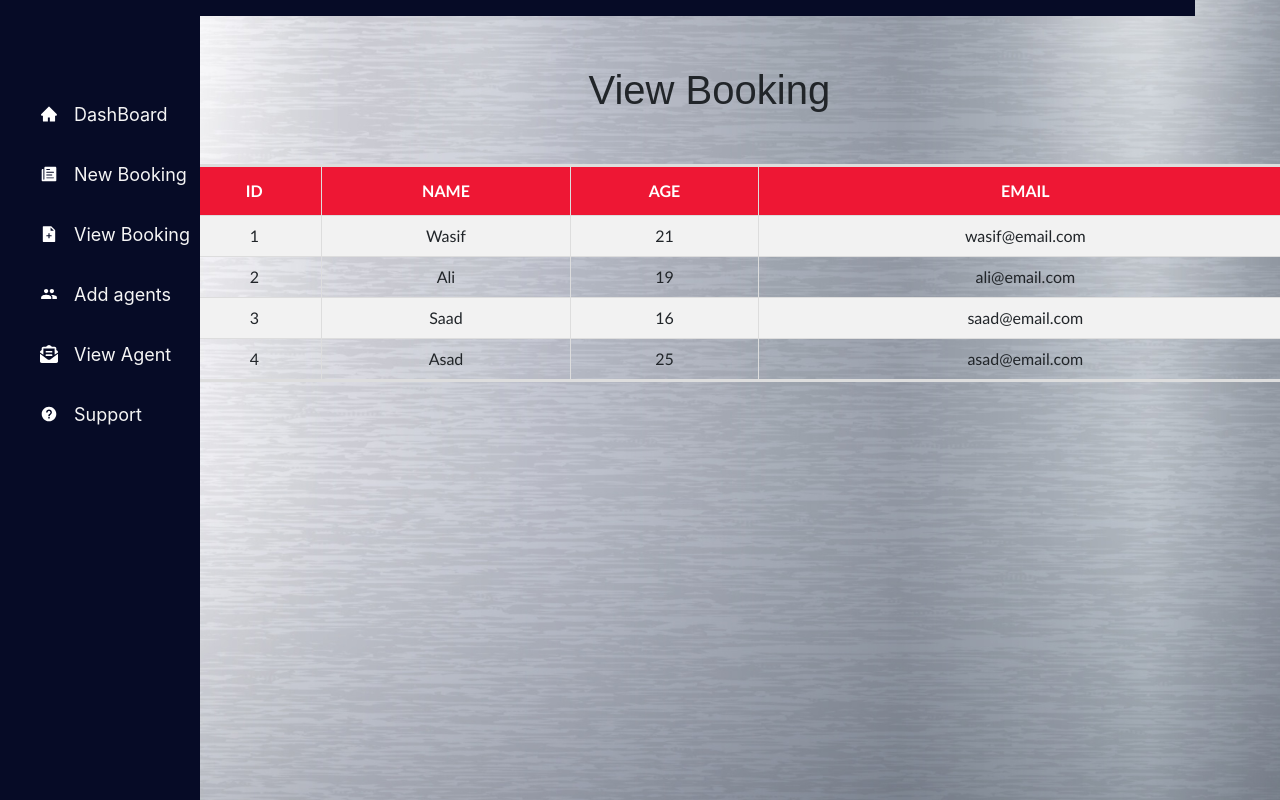
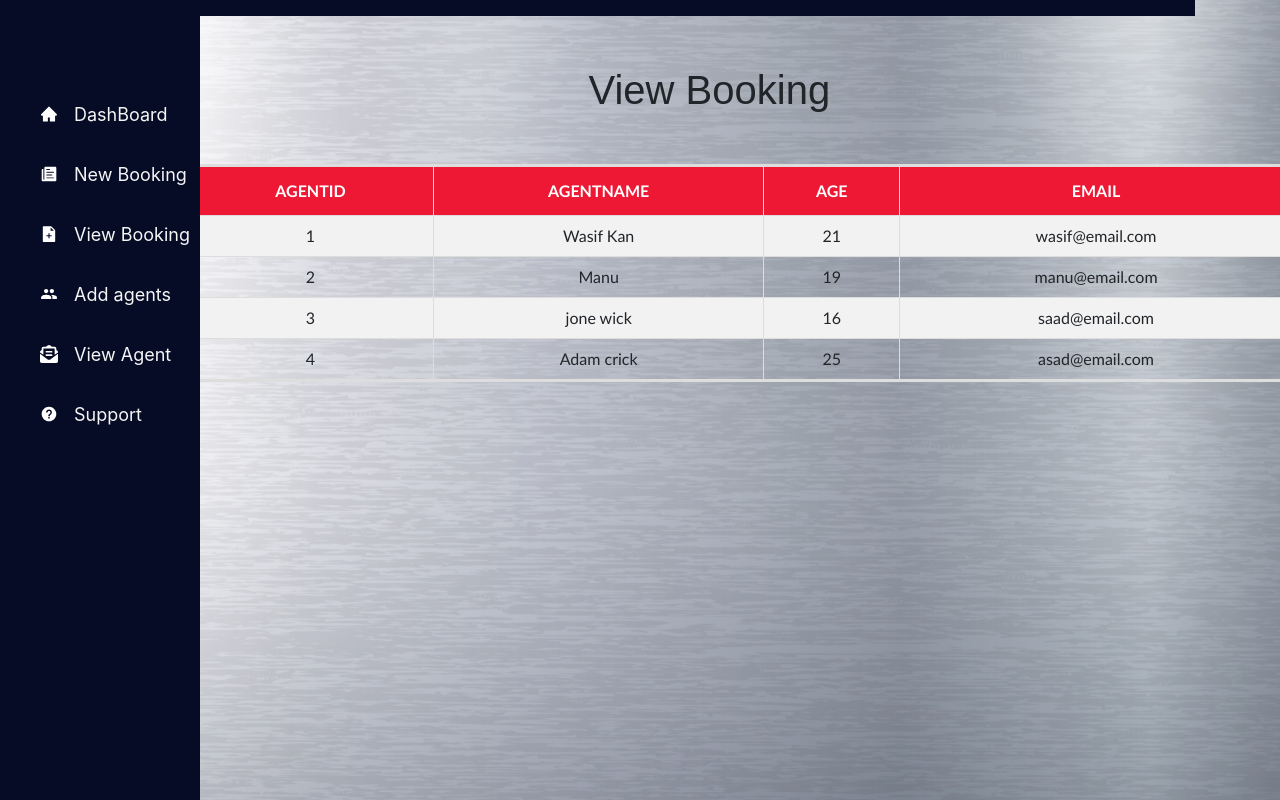
Before and after one commit to manuchaturvedi/Servicefrontend, a React (Create React App) app: page /BookingTable in a window 1280 px wide. Built offline with nearby package versions, Linux system fonts and the light colour scheme.

Commit message:
add tables

```diff
--- a/src/Login.js
+++ b/src/Login.js
@@ -42,7 +42,7 @@ export default class Login extends Component {
     }
       renderRedirect = () => {
         if (this.state.redirect) {
-          return <Redirect to='/AddAgent' />
+          return <Redirect to='/BookingTable' />
         }
       }
     render() {
--- a/src/Tabledata.js
+++ b/src/Tabledata.js
@@ -3,23 +3,23 @@ import './TableStyle.css';
 
 class Table extends Component {
    constructor(props) {
-      super(props) //since we are extending class Table so we have to use super in order to override Component class constructor
+      super(props) //since we are extending class Table so we have to use super in order to overrAgentIde Component class constructor
       this.state = { //state is by default an object
          students: [
-            { id: 1, name: 'Wasif', age: 21, email: 'wasif@email.com' },
-            { id: 2, name: 'Ali', age: 19, email: 'ali@email.com' },
-            { id: 3, name: 'Saad', age: 16, email: 'saad@email.com' },
-            { id: 4, name: 'Asad', age: 25, email: 'asad@email.com' }
+            { AgentId: 1, AgentName: 'Wasif Kan', age: 21, email: 'wasif@email.com' },
+            { AgentId: 2, AgentName: 'Manu', age: 19, email: 'manu@email.com' },
+            { AgentId: 3, AgentName: 'jone wick', age: 16, email: 'saad@email.com' },
+            { AgentId: 4, AgentName: 'Adam crick', age: 25, email: 'asad@email.com' }
          ]
       }
    }
    renderTableData() {
     return this.state.students.map((student, index) => {
-       const { id, name, age, email } = student //destructuring
+       const { AgentId, AgentName, age, email } = student //destructuring
        return (
-          <tr key={id}>
-             <td>{id}</td>
-             <td>{name}</td>
+          <tr key={AgentId}>
+             <td>{AgentId}</td>
+             <td>{AgentName}</td>
              <td>{age}</td>
              <td>{email}</td>
           </tr>
@@ -37,7 +37,7 @@ class Table extends Component {
       return (
         <div>
         <h1 id='title'>View Booking</h1>
-        <table id='students'>
+        <table Id='students'>
            <tbody>
               <tr>{this.renderTableHeader()}</tr>
               {this.renderTableData()}
```
Also changed, not shown: 1 other file (tests, documents, lock files or other folders).
